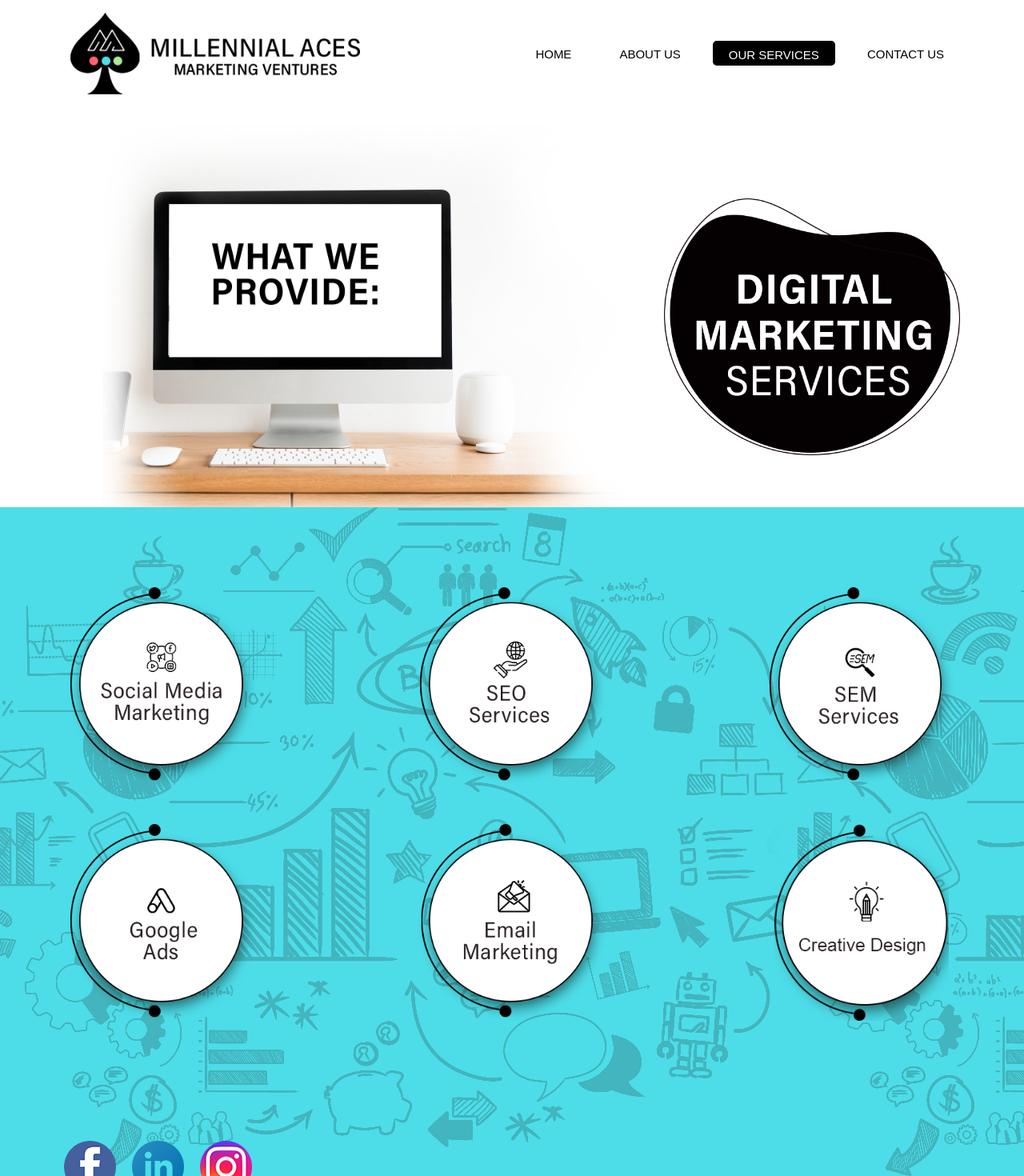
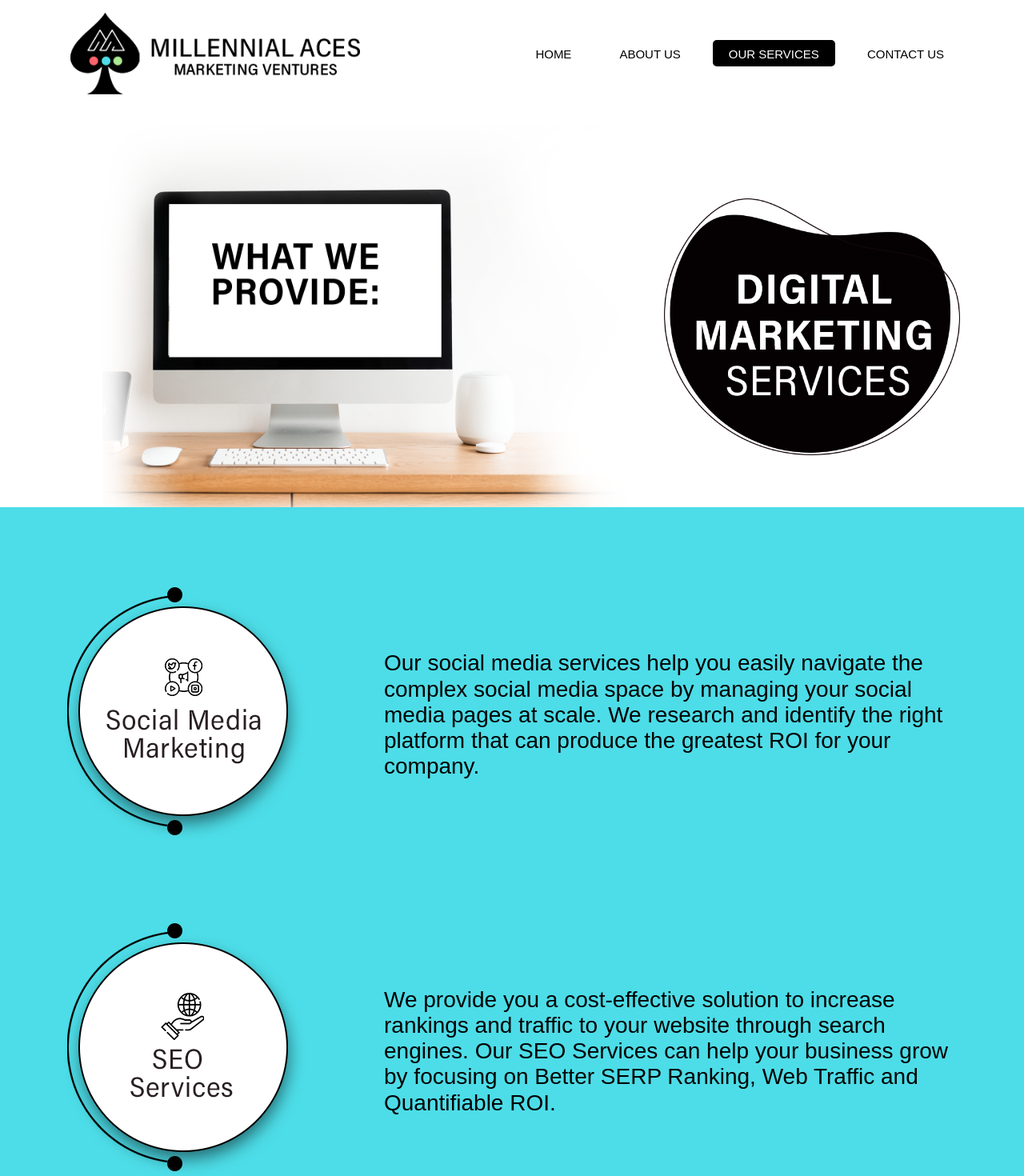
Before and after one commit to iamjamielobo/saee, a Next.js app: page /our-services in a window 1280 px wide. Shown: the top 1470 px of the page at 80% size. Built offline with nearby package versions, Linux system fonts and the light colour scheme.

Commit message:
ui fixes on services page

```diff
--- a/pages/contact-us.js
+++ b/pages/contact-us.js
@@ -86,7 +86,8 @@ export default class Contact extends Component {
                         </div>
                         <div className={styles['contact-form-section'] }>
                             <div className={`${styles['wrapper']} ${global['wrapper']}`}>
-                                <form ref={this.form} onSubmit={ this.submitValues } className={styles['contact-form-section'] }>
+                                <div className={styles['form-title'] }>Reach Out to Us</div>
+                                <form ref={this.form} onSubmit={ this.submitValues } className={styles['contact-form-wrapper'] }>
                                     <div className={styles['contact-form-block'] }>
                                         <input name="input_name"  onChange={ e => this.changeInputState('name', e.currentTarget.value) } type={'text'} placeholder='NAME' value={ name } />
                                     </div>
--- a/pages/index.js
+++ b/pages/index.js
@@ -38,7 +38,7 @@ export default function Home() {
 									<Image src="/home_right_place.png" width='689' height='598' layout='responsive' />
 								</div>
 								<div className={`${styles['right-place--right']}`}>
-									<p>Then you’ve come to the right place! At Millennial Aces, we build memorable brand experiences through strategies that ensure you ace, especially in the long.</p>
+									<p>Then you’ve come to the right place! At Millennial Aces, we build memorable brand experiences through strategies that ensure you ace, especially in the long run.</p>
 									<div>
 										<Link href="/our-services">
 											<span className={global['button']}>
--- a/pages/our-services.js
+++ b/pages/our-services.js
@@ -30,12 +30,18 @@ export default function Services() {
                     <div className={styles['our-services'] }>
                         <div className={global['wrapper']}>
                             <div className={styles['services-grid'] }>
-                                <Image src="/services/1.png" width="100%" height="100%" layout="responsive" objectFit="contain" />
-                                <Image src="/services/2.png" width="100%" height="100%" layout="responsive" objectFit="contain" />
-                                <Image src="/services/3.png" width="100%" height="100%" layout="responsive" objectFit="contain" />
-                                <Image src="/services/4.png" width="100%" height="100%" layout="responsive" objectFit="contain" />
-                                <Image src="/services/5.png" width="100%" height="100%" layout="responsive" objectFit="contain" />
-                                <Image src="/services/6.png" width="100%" height="100%" layout="responsive" objectFit="contain" />
+                                <div className={ styles['img-container'] }><Image src="/services/1.png" width="302" height="316" /></div>
+                                <div className={ styles['text-container'] }>Our social media services help you easily navigate the complex social media space by managing your social media pages at scale. We research and identify the right platform that can produce the greatest ROI for your company.</div>
+                                <div className={ styles['img-container'] }><Image src="/services/2.png" width="302" height="316" /></div>
+                                <div className={ styles['text-container'] }>We provide you a cost-effective solution to increase rankings and traffic to your website through search engines. Our SEO Services can help your business grow by focusing on Better SERP Ranking, Web Traffic and Quantifiable ROI.</div>
+                                <div className={ styles['img-container'] }><Image src="/services/3.png" width="302" height="316" /></div>
+                                <div className={ styles['text-container'] }>With the finest analytical skills, Our SEM/PPC Services helps your business grow, generate high-quality traffic, increase conversions and customers with the most effective search engine marketing tools and strategies.</div>
+                                <div className={ styles['img-container'] }><Image src="/services/4.png" width="302" height="316" /></div>
+                                <div className={ styles['text-container'] }>With our Google Analytics Services, whether you’re looking to increase brand recognition, customer engagements or conversions, we provide a solution that’s perfect for your business.</div>
+                                <div className={ styles['img-container'] }><Image src="/services/5.png" width="302" height="316" /></div>
+                                <div className={ styles['text-container'] }>Get more traffic and increase revenue with a customized email marketing strategy to engage your customers. With our creative designs, we help you increase revenue and build engagement.</div>
+                                <div className={ styles['img-container'] }><Image src="/services/6.png" width="302" height="316" /></div>
+                                <div className={ styles['text-container'] }>We are here for all your creative design needs. Our talented and skilled designers are here to serve all your creative needs for social media, Paid Ads for SEM, SEO and any other services while tending to your specific brand needs.</div>
                             </div>
                         </div>
                         {/* <div className={styles['abs-doodle-1']}>
--- a/styles/Home.module.scss
+++ b/styles/Home.module.scss
@@ -58,6 +58,10 @@ body {
                 text-align: center;
                 font-size: 28px;
                 margin-top: 20px;
+                z-index: 10;
+            }
+            &--right {
+                z-index: 10;
             }
         }
         .our-expertise {
--- a/styles/Services.module.scss
+++ b/styles/Services.module.scss
@@ -40,16 +40,21 @@
         background-color: $bgColor;
         position: relative;
         overflow: hidden;
-        background-image: url('../public/services/doodle.png');
+        // background-image: url('../public/services/doodle.png');
         .services-grid {
             display: grid;
-            grid-template-columns: repeat(3, 22%);
-            grid-column-gap: 17%;
-            grid-row-gap: 50px;
+            grid-template-columns: 400px calc(100% - 400px);
+            // grid-column-gap: 6%;
+            grid-row-gap: 100px;
             align-items: center;
             grid-column: center;
             padding: 100px 0 150px;
             // z-index: 1;
+            .img-container {
+            }
+            .text-container {
+                font-size: 28px;
+            }
         }
         .abs-doodle-1 {
             z-index: -1;
@@ -59,7 +64,7 @@
                 top: 0;
                 width: 100%;
                 height: 100%;
-                opacity: 0.09;
+                opacity: 1%;
                 z-index: 0;
             }
         }
--- a/styles/header.module.scss
+++ b/styles/header.module.scss
@@ -52,7 +52,7 @@
                     }
                     &._active {
                         span {
-                            padding: 9px 20px 5px;
+                            padding: 9px 20px 7px;
                             background: $black;
                             color: $white;
                             border-radius: 5px;
```
Also changed, not shown: styles/Contact.module.scss (+10 -2 lines), public/logo-new.png (added).
